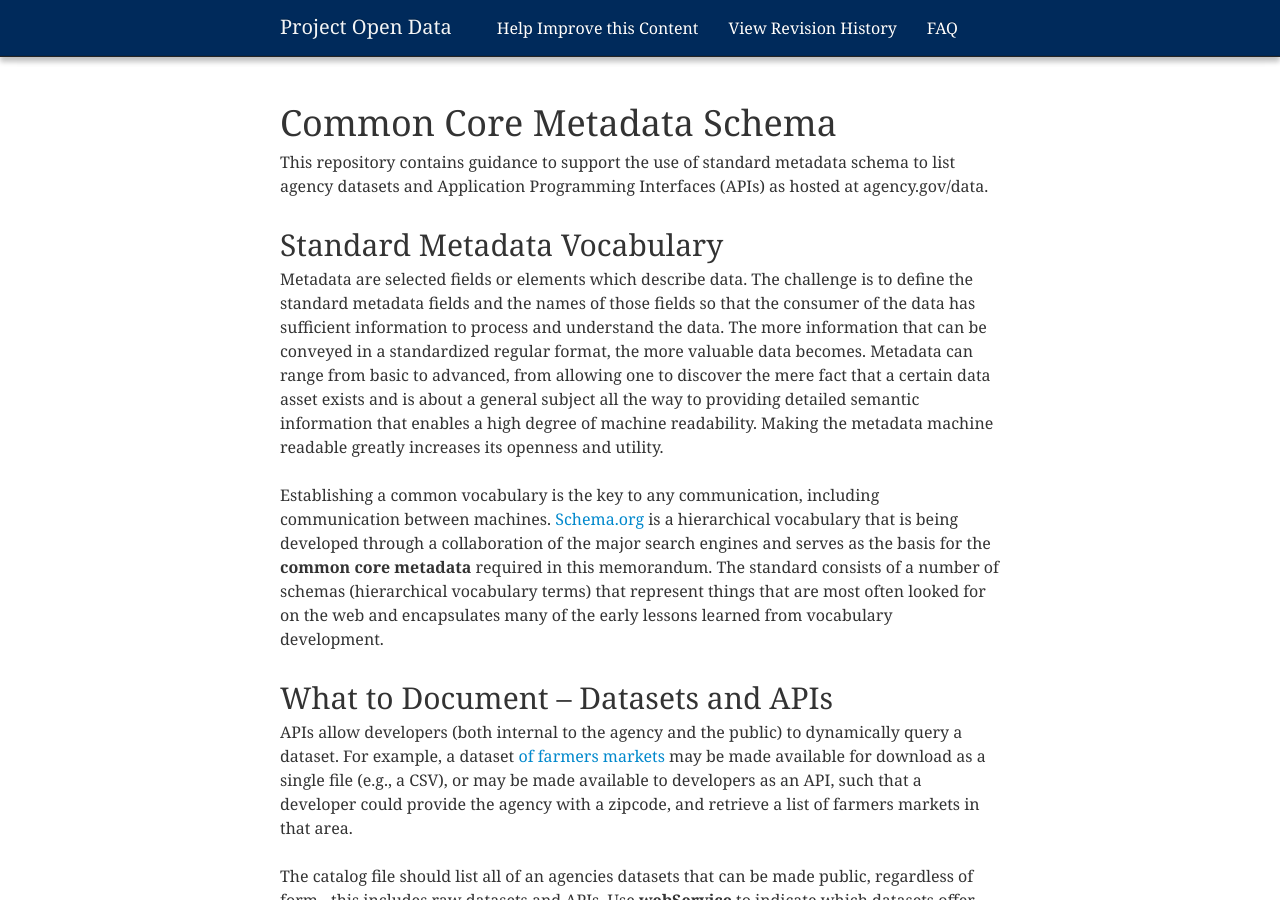
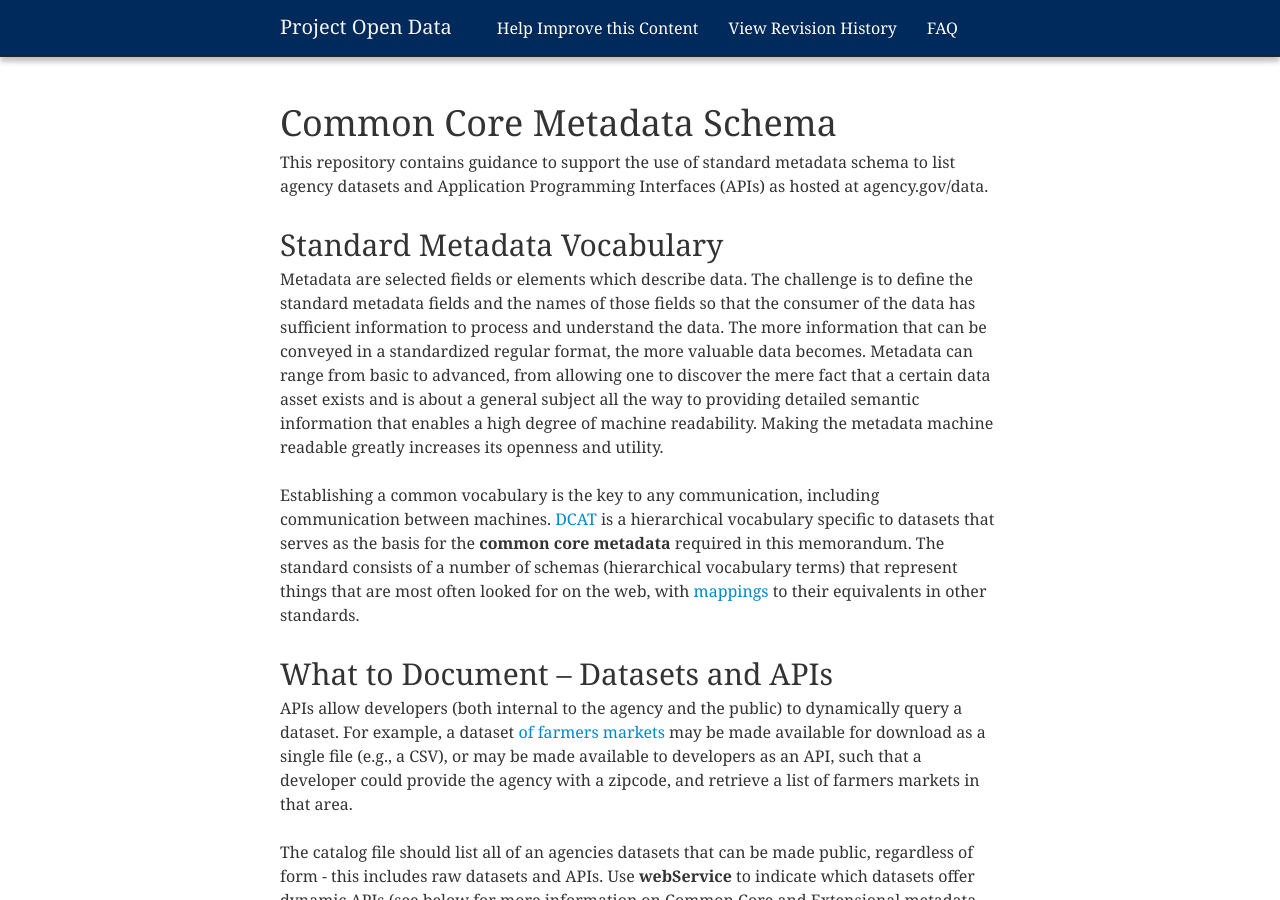
Before and after one commit to gbinal/p-o-d.github.com, a Jekyll site: the page built from schema.md, in a window 1280 px wide and 900 px high. Built offline with Jekyll 4.4.1, drawn with Linux system fonts in a browser that asks for light colours; nearby versions of some CDN libraries.

Commit message:
Removed schema.org reference
The current schema is not derived from schema.org but rather DCAT.

```diff
--- a/schema.md
+++ b/schema.md
@@ -12,7 +12,7 @@ Standard Metadata Vocabulary
 ----------------------------
 Metadata are selected fields or elements which describe data. The challenge is to define the standard metadata fields and the names of those fields so that the consumer of the data has sufficient information to process and understand the data. The more information that can be conveyed in a standardized regular format, the more valuable data becomes. Metadata can range from basic to advanced, from allowing one to discover the mere fact that a certain data asset exists and is about a general subject all the way to providing detailed semantic information that enables a high degree of machine readability. Making the metadata machine readable greatly increases its openness and utility.
 
-Establishing a common vocabulary is the key to any communication, including communication between machines.  [Schema.org](http://www.schema.org) is a hierarchical vocabulary that is being developed through a collaboration of the major search engines and serves as the basis for the **common core metadata** required in this memorandum. The standard consists of a number of schemas (hierarchical vocabulary terms) that represent things that are most often looked for on the web and encapsulates many of the early lessons learned from vocabulary development.
+Establishing a common vocabulary is the key to any communication, including communication between machines.  [DCAT](http://www.w3.org/TR/vocab-dcat/) is a hierarchical vocabulary specific to datasets that serves as the basis for the **common core metadata** required in this memorandum. The standard consists of a number of schemas (hierarchical vocabulary terms) that represent things that are most often looked for on the web, with [mappings](http://gsa-ocsit.github.com/project-open-data.github.com/data-dot-gov-map/) to their equivalents in other standards.
 
 
 What to Document -- Datasets and APIs
```
